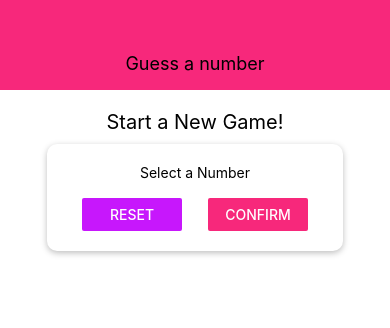
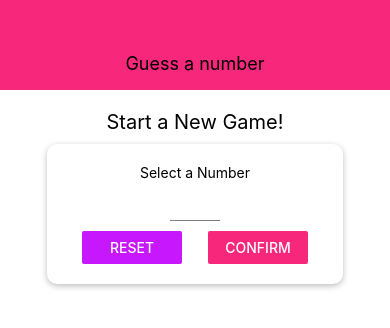
Before and after one commit to vicmauricv1910/react-native-guess-number, a React Native app: screen / in a window 390 px wide. Shown: the top 328 px of the page. Built offline with nearby package versions, Linux system fonts and the light colour scheme.

Commit message:
Adding input component

```diff
--- /dev/null
+++ b/components/Input.js
@@ -0,0 +1,17 @@
+import React from "react";
+import { TextInput, StyleSheet } from "react-native";
+
+const Input = (props) => {
+  return <TextInput {...props} style={{ ...styles.input, ...props.style }} />;
+};
+
+const styles = StyleSheet.create({
+  input: {
+    height: 30,
+    borderBottomColor: "grey",
+    borderBottomWidth: 1,
+    marginVertical: 10,
+  },
+});
+
+export default Input;
--- a/screens/StartGameScreen.js
+++ b/screens/StartGameScreen.js
@@ -1,16 +1,32 @@
-import React from "react";
-import { View, StyleSheet, Text, TextInput, Button } from "react-native";
+import React, { useState } from "react";
+import { View, StyleSheet, Text, Button } from "react-native";
 
 import Card from "../components/Card";
+import Input from "../components/Input";
 import Colors from "../constants/colors";
 
 const StartGameScreen = (props) => {
+  const [enteredValue, setEnteredValue] = useState("");
+
+  const numberInputHandler = (inputText) => {
+    setEnteredValue(inputText.replace(/[^0-9]/g, ""));
+  };
+
   return (
     <View style={styles.screen}>
       <Text style={styles.title}>Start a New Game!</Text>
       <Card style={styles.inputContainer}>
         <Text>Select a Number</Text>
-        <TextInput />
+        <Input
+          style={styles.input}
+          blurOnSubmit
+          autoCapitalize="none"
+          autoCorrect={false}
+          keyboardType="number-pad"
+          onChangeText={numberInputHandler}
+          maxLength={2}
+          value={enteredValue}
+        />
         <View style={styles.buttonContainer}>
           <View style={styles.button}>
             <Button title="Reset" onPress={() => {}} color={Colors.accent} />
@@ -48,6 +64,10 @@
   button: {
     width: 100,
   },
+  input: {
+    width: 50,
+    textAlign: "center",
+  },
 });
 
 export default StartGameScreen;
```
